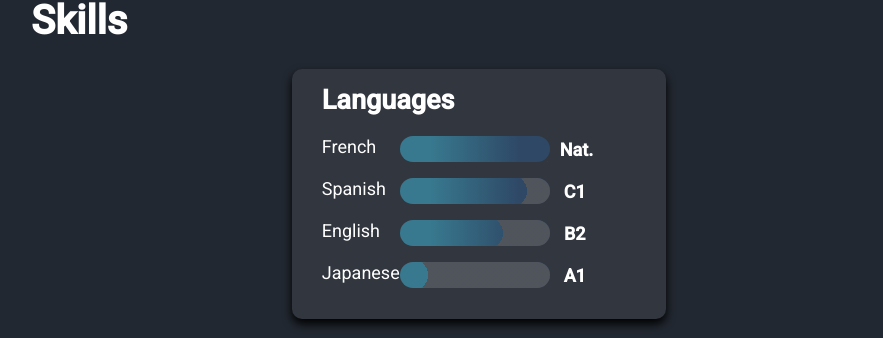
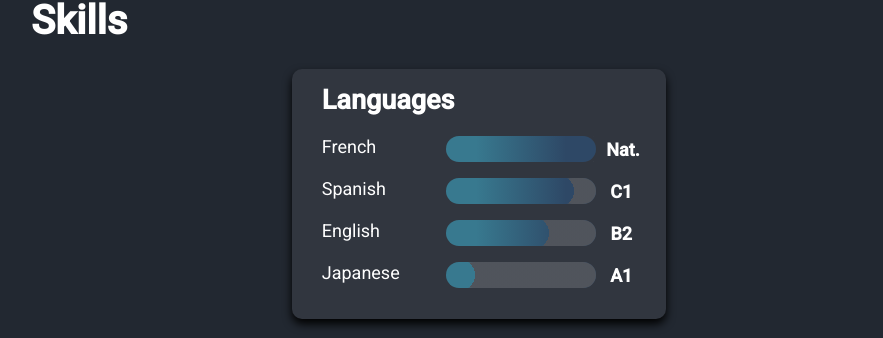
Before and after one commit to eldado21/webcv, an Angular app: page / in a window 1280 px wide. Shown: the part 1696-2034 px from the top of the page, without its empty margins (161-1044 px from the left). Built offline with nearby package versions, Linux system fonts and the light colour scheme.

Commit message:
[FIX] fixed spacing

```diff
--- a/src/app/components/skills/skills.component.css
+++ b/src/app/components/skills/skills.component.css
@@ -8,6 +8,10 @@
     flex-wrap: wrap;
     gap: 50px;
     height: 420px;
+}
+
+.card-base-content {
+    width: 100%;
 }
 
 .wrapper {
@@ -24,6 +28,7 @@
     display: flex;
     flex-direction: row;
     justify-content: space-between;
+    gap: 20px;
 }
 
 .skillbar-container {
```
